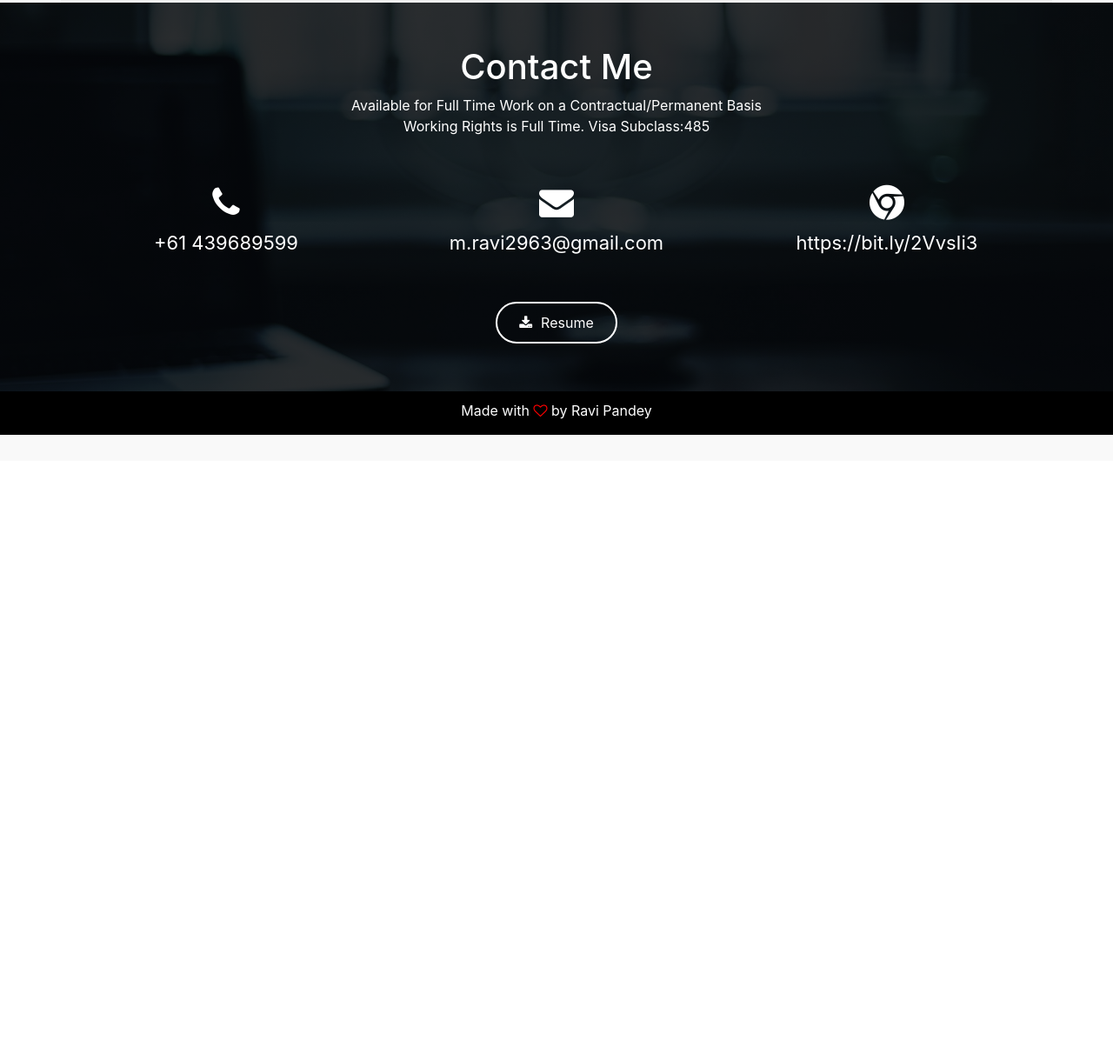
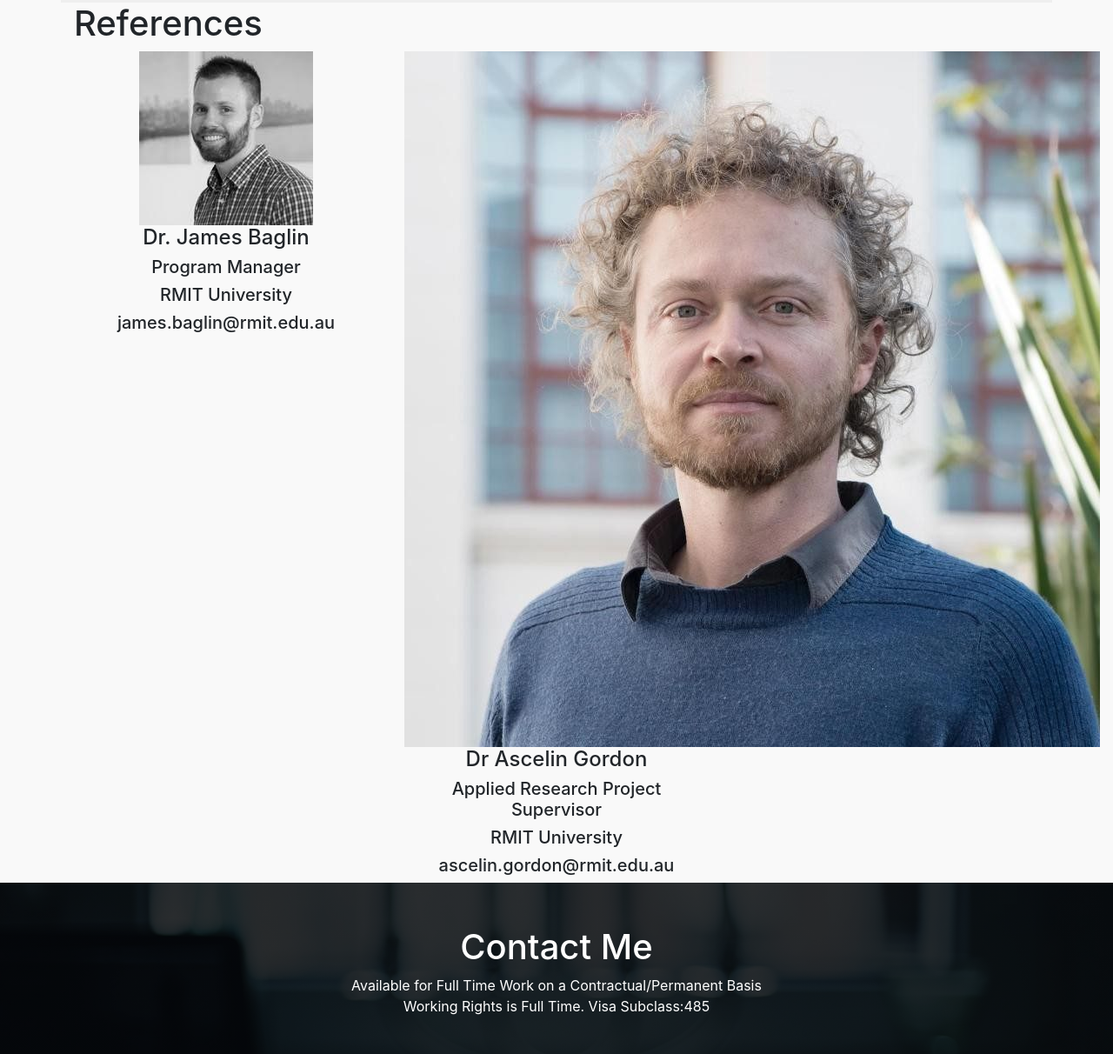
Before and after one commit to CheesePotato/CheesePotato.github.io, a plain HTML site: page index.html in a window 1280 px wide. Shown: the part 2744-3956 px from the top of the page at 87% size. Before the commit the page ends 3274 px from the top, so only its background shows below. Drawn offline with nearby package versions, Linux system fonts and the light colour scheme.

Commit message:
Update index.html

```diff
--- a/index.html
+++ b/index.html
@@ -240,7 +240,32 @@ I can flourish in both independent and team-oriented job environments and can ef
   </div>
 
 </div>
+<!------------------References---------------->
+     <div class="container" id="References">
+  <h1 class="custom-underline">References</h1>
+  <div class="row">
+    <div class="col-md-4 text-center">
+      <div class="profile">
+        <img src="img/user1.jpg" class="user">
+        <h4>Dr. James Baglin</h4>
+            <h5>Program Manager</h5>
+            <h5>RMIT University</h5>
+            <h5>james.baglin@rmit.edu.au</h5>
+      </div>
+    </div>
+    <div class="col-md-4 text-center">
+      <div class="profile">
+        <img src="img/user2.jpg" class="user">
+        <h4>Dr Ascelin Gordon</h4>
+        <h5>Applied Research Project Supervisor</h5>
+        <h5>RMIT University</h5>
+            <h5>ascelin.gordon@rmit.edu.au</h5>
+      </div>
+    </div>
 
+  </div>
+
+</div>
  <!--------------------Contact-------------------------->
     <div class="contact" id="contact">
       <div class="container text-center">
```
